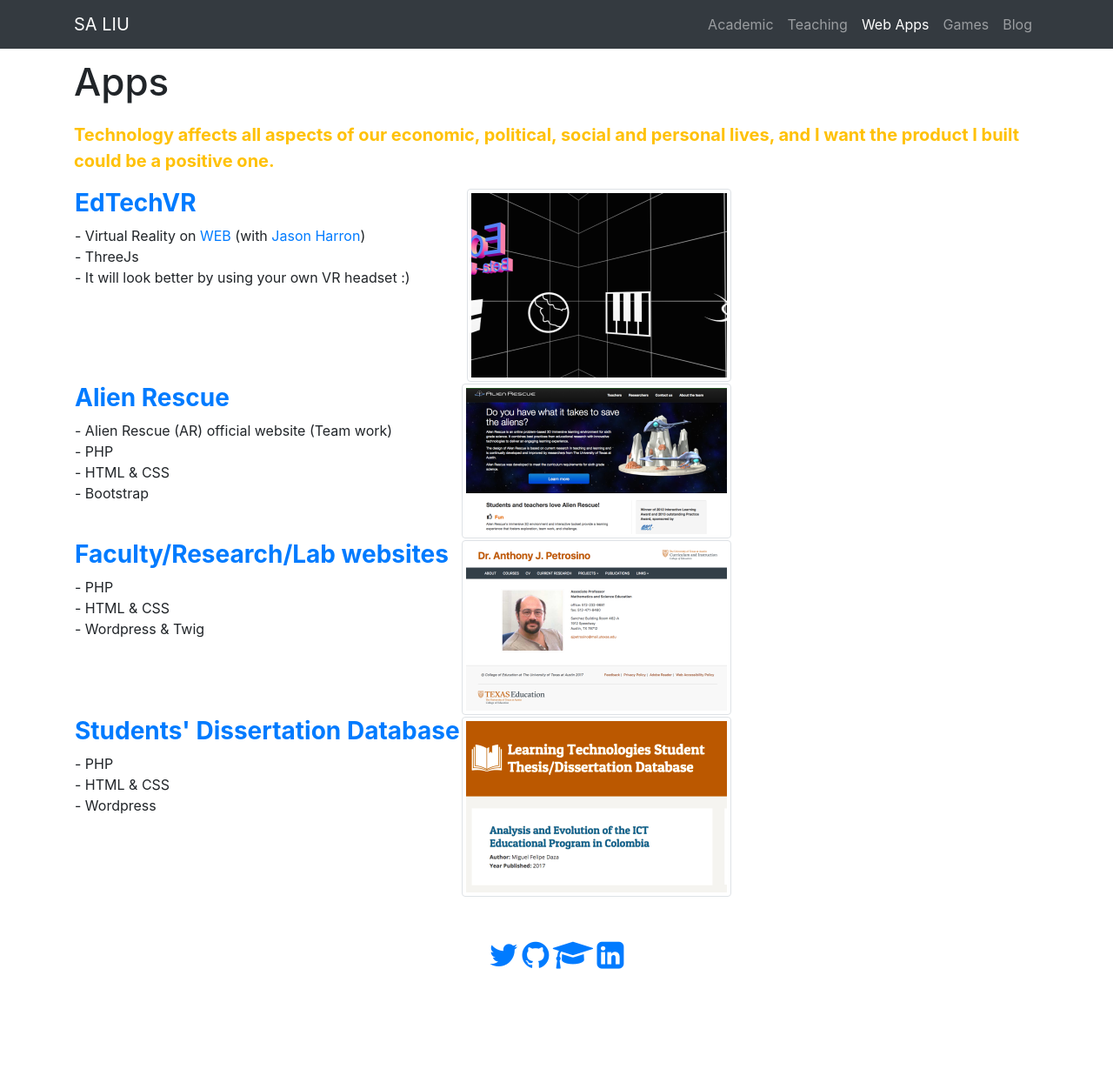
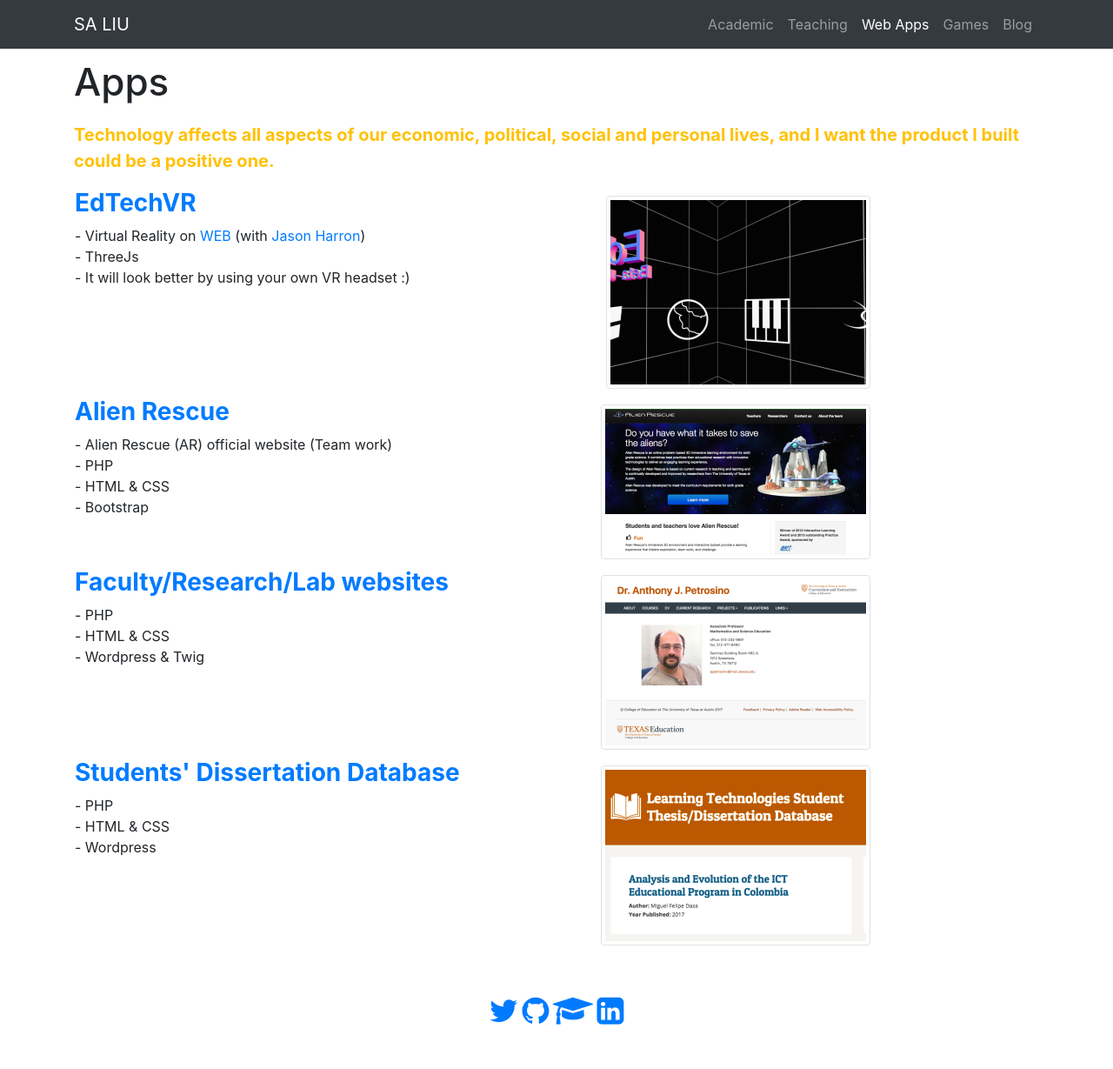
Before and after one commit to Tonicdragon6x66/saliudev.github.io, a Jekyll site: the page built from apps/index.html, in a window 1280 px wide. Shown: the whole page at 87% size. Built offline with Jekyll 4.4.1, drawn with Linux system fonts in a browser that asks for light colours; before the commit the page ends 1165 px from its top, so only the background shows below that.

Commit message:
add margin to thumbnails

```diff
--- a/css/main.css
+++ b/css/main.css
@@ -37,5 +37,7 @@
 }
 
 .img-thumbnail {
-    height:150px;
+    margin-left: 10rem;
+    margin-top:.5rem;
+    margin-bottom: .5rem;
 }
```
